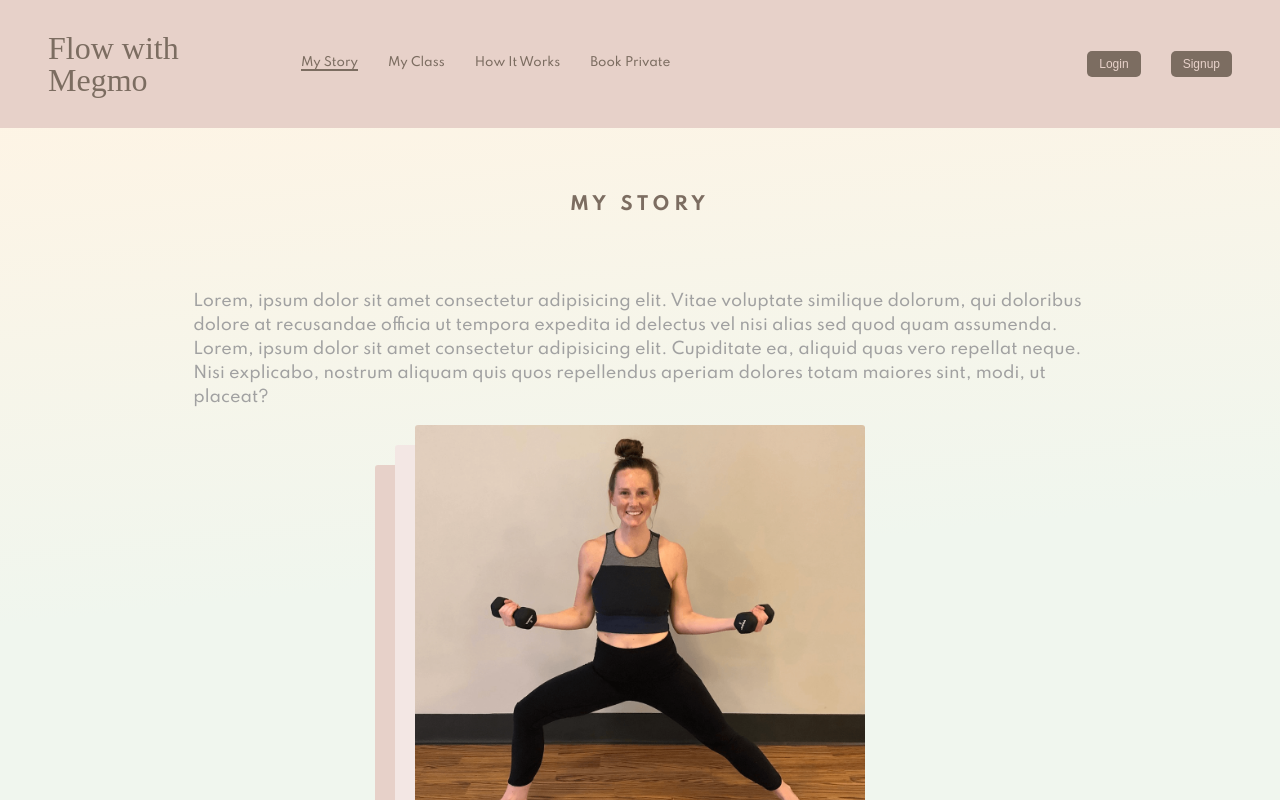
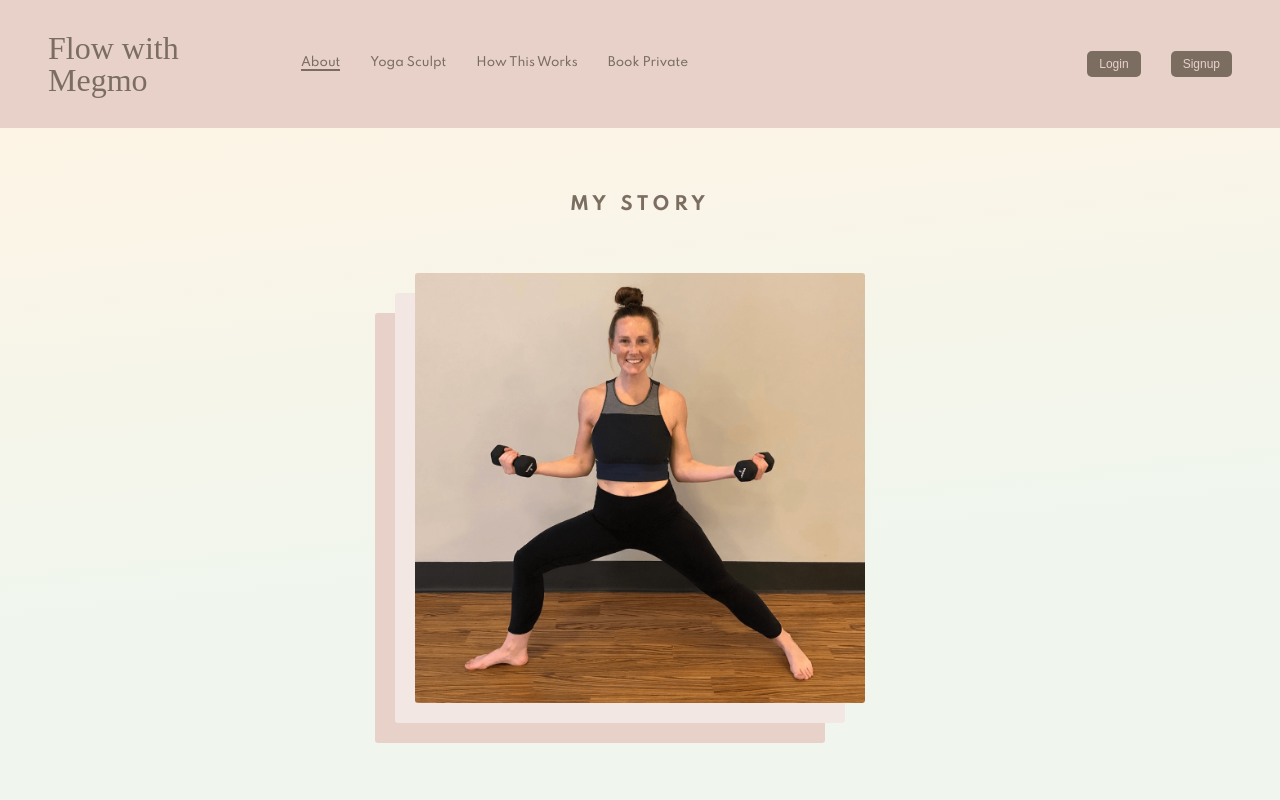
Before and after one commit to jeremiah-quill/Flow-With-Megmo, a React (Create React App) app in the folder client/: page /my-story in a window 1280 px wide. Built offline with nearby package versions, Linux system fonts and the light colour scheme; no server answers; a web font is replaced by a local one.

Commit message:
added about me content

```diff
--- a/client/src/App.css
+++ b/client/src/App.css
@@ -16,6 +16,17 @@ body {
 	--main-brown: rgb(124, 109, 97);
 	--light-pink: rgba(231, 209, 201);
 	--lighter-pink: rgba(241, 231, 221);
+}
+
+.footer {
+	/* position: absolute; */
+	z-index: 100;
+	background: black;
+	width: 100%;
+	bottom: 0;
+	padding: 2em;
+	left: 0;
+	right: 0;
 }
 
 .coming-soon {
@@ -238,6 +249,8 @@ p {
 	background-repeat: no-repeat;
 	background-size: cover;
 	position: relative;
+	top: 0;
+	bottom: 0;
 }
 .hero {
 	background-position: -250px;
@@ -300,6 +313,7 @@ p {
 
 .main-section {
 	height: 100%;
+	/* margin-bottom: 400px; */
 }
 
 .main-section .text-container-h2,
@@ -349,6 +363,7 @@ p {
 	border-radius: 3px;
 	box-shadow: -20px 20px 0px 0px rgb(243, 231, 228),
 		-40px 40px 0px 0px var(--light-pink);
+		margin-bottom: 5em;
 }
 
 .how-it-works,
@@ -357,6 +372,7 @@ p {
 	flex-direction: column;
 	align-items: center;
 	padding-top: 8em;
+	padding-bottom: 5em;
 }
 
 /* how it works */
@@ -474,6 +490,7 @@ p {
 		rgba(255, 244, 228, 1) 7.1%,
 		rgba(240, 246, 238, 1) 67.4%
 	);
+	/* position: static; */
 }
 
 .book-private-hero {
@@ -515,13 +532,13 @@ p {
 	flex-direction: column;
 }
 
-footer {
+/* footer {
 	padding: 5em 3em;
 	display: flex;
 	justify-content: center;
 	align-items: center;
 	background-color: var(--light-pink);
-}
+} */
 
 .student-lists-container {
 	max-width: 400px;
@@ -1232,6 +1249,8 @@ text-align: center;
 		position: absolute;
 		left: 0;
 		right: 0;
+		top: 0;
+		bottom: 0;
 	}
 
 	.lists-container {
--- /dev/null
+++ b/client/src/components/Footer.js
@@ -0,0 +1,9 @@
+import React from 'react'
+
+function Footer() {
+  return (
+    <div className="footer">this is the footer</div>
+  )
+}
+
+export default Footer
--- a/client/src/components/Navbar.js
+++ b/client/src/components/Navbar.js
@@ -13,13 +13,13 @@ function Navbar() {
 				Home
 			</Link> */}
 			<CustomLink className="nav-item main-nav-item" to="/my-story">
-				My Story
+				About
 			</CustomLink>
 			<CustomLink className="nav-item main-nav-item" to="/my-class">
-				My Class
+				Yoga Sculpt
 			</CustomLink>
 			<CustomLink className="nav-item main-nav-item" to="/how-it-works">
-				How It Works
+				How This Works
 			</CustomLink>
 			<CustomLink className="nav-item main-nav-item" to="/book-private">
 				Book Private
--- a/client/src/pages/BookPrivate.js
+++ b/client/src/pages/BookPrivate.js
@@ -1,4 +1,5 @@
 import React, {useState} from "react";
+import Footer from "../components/Footer";
 
 function BookPrivate() {
     const [email, setEmail] = useState("")
@@ -22,7 +23,10 @@ function BookPrivate() {
 			<textarea className="contact-message-input" value={message} onChange={(e)=> setMessage(e.target.value)} placeholder="Message"/>
             <input className="contact-submit btn btn-green" type="submit"/>
 		</form> */}
+        {/* <Footer /> */}
 		</div>
+
+
         </div>
 	);}
 
--- a/client/src/pages/Home.js
+++ b/client/src/pages/Home.js
@@ -1,5 +1,6 @@
 import React from "react";
 import UserButtons from "../components/UserButtons";
+import Footer from "../components/Footer";
 
 function Home() {
 	return (
--- a/client/src/pages/HowItWorks.js
+++ b/client/src/pages/HowItWorks.js
@@ -7,6 +7,7 @@ import { useUserContext } from "../utils/contexts/UserContext";
 import calendar from "../images/calendar.png";
 import dollarSymbol from "../images/dollar-symbol.png";
 import user from "../images/user.png";
+import Footer from "../components/Footer";
 
 function HowItWorks() {
 	const { configureModal } = useModalContext();
@@ -18,10 +19,10 @@ function HowItWorks() {
 				{/* <div className="how-it-works-hero"></div> */}
 				<h2 className="section-title text-container-h2">How does this work?</h2>
 				<div className="how-it-works-container section-content">
-					<p className="how-it-works-item">
+					<div className="how-it-works-item">
 						<img className="how-it-works-icon" src={user} />
 						{currentUser.loggedIn ? (
-							"Login with your email. "
+							<p>Login with your email. </p>
 						) : (
 							<p>
 								Login&nbsp;
@@ -45,9 +46,10 @@ function HowItWorks() {
 								.
 							</p>
 						)}
-						I know it's annoying to signup with an email, but it's how we send
-						out class links and any information you may need.
-					</p>
+						<br></br>
+						I know it's annoying to use your real email account, but it's how we send
+						out class links and any information you may need along the way!
+					</div>
 					<p className="how-it-works-item">
 						<img className="how-it-works-icon" src={calendar} />
 						Find a date and time that works for you and book your class from
@@ -61,7 +63,11 @@ function HowItWorks() {
 						admit you!
 					</p>
 				</div>
+				{/* <Footer /> */}
+
 			</section>
+			{/* <Footer /> */}
+
 		</div>
 	);
 }
--- a/client/src/pages/MyClass.js
+++ b/client/src/pages/MyClass.js
@@ -1,11 +1,12 @@
 import React from "react";
+import Footer from "../components/Footer";
 
 function MyClass() {
 	return (
 		<div className="yoga-blocks-hero">
 		<section className="main-section my-class-section">
 				<h2 className="section-title yoga-blocks-title text-container-h2">
-					What can you expect from my class?
+					What is yoga sculpt?
 				</h2>
 
 				<p className="section-content yoga-blocks-content text-container-p">
@@ -18,6 +19,8 @@ function MyClass() {
 					know how challenging it is to find the time. Don't think of this as
 					yoga, think of this as YOUga!
 				</p>
+				{/* <Footer /> */}
+
 		</section>
 		</div>
 	);
--- a/client/src/pages/MyStory.js
+++ b/client/src/pages/MyStory.js
@@ -1,24 +1,42 @@
 import React from "react";
+import Footer from "../components/Footer";
 
 function MyStory() {
 	return (
 		<div className="page-background my-story-background">
 			<section className="main-section my-story-section">
+
 				<div className="my-story-content-container">
 					<h2 className="section-title text-container-h2">My Story</h2>
+					<img className="my-img" src="megmo-yoga2compressed.png" />
+
 					<p className="my-story-content section-content text-container-p">
-					Lorem, ipsum dolor sit amet consectetur adipisicing elit. Vitae
-					voluptate similique dolorum, qui doloribus dolore at recusandae
-					officia ut tempora expedita id delectus vel nisi alias sed quod quam
-					assumenda. Lorem, ipsum dolor sit amet consectetur adipisicing elit.
-					Cupiditate ea, aliquid quas vero repellat neque. Nisi explicabo,
-					nostrum aliquam quis quos repellendus aperiam dolores totam maiores
-					sint, modi, ut placeat?
+						Hi! I'm Megmo, but you probably knew that &#9996;. I grew up a
+						competitive dancer and have always made fitness an important part of
+						my life. In 2017 I found yoga sculpt as a practice and it was love
+						at first sight. I was completely obsessed with the way it
+						incorporated strength & breath (thru yoga) and power & toning (thru
+						sculpt). For me, it's a full body, full mind workout and I always
+						leave my mat feeling energized and accomplished. <br></br>
+						<br></br>In 2018 I completed Yoga Sculpt teacher training through
+						Corepower Yoga in Boston and began teaching in 2019. From the mat in
+						the back, to front & center, I quickly realized leading this
+						practice was my passion. This is where I feel at home. <br></br>
+						<br></br>Between a pandemic, a baby, and lots of life in between, I
+						stepped away from teaching in the studio. I started this platform to
+						reconnect with my passion of guiding students through this practice
+						in a larger way. Near or far, yogis are welcome to spend 1 hr with
+						me, sweating & striving towards something bigger than themselves.
+						<br></br><br></br>Namaste
 					</p>
+
 				</div>
+				{/* <Footer /> */}
 
-			<img className="my-img" src="megmo-yoga2compressed.png" />
+
 			</section>
+			{/* <Footer /> */}
+
 		</div>
 	);
 }
--- a/client/src/pages/NotFound.js
+++ b/client/src/pages/NotFound.js
@@ -1,5 +1,6 @@
 import React from "react";
 import { Link } from "react-router-dom";
+import Footer from "../components/Footer";
 
 function NotFound() {
 	return (
@@ -7,6 +8,8 @@ function NotFound() {
 			<div className="not-found-content">
 				Page not found, sorry! Click <Link to="/">here</Link> to go back home.
 			</div>
+			{/* <Footer /> */}
+
 		</div>
 	);
 }
```
Also changed, not shown: client/src/App.js (+6 -3 lines), client/src/pages/StudentManage.js (+5 -2 lines). Lines whose indentation alone changed are shown as unchanged.
